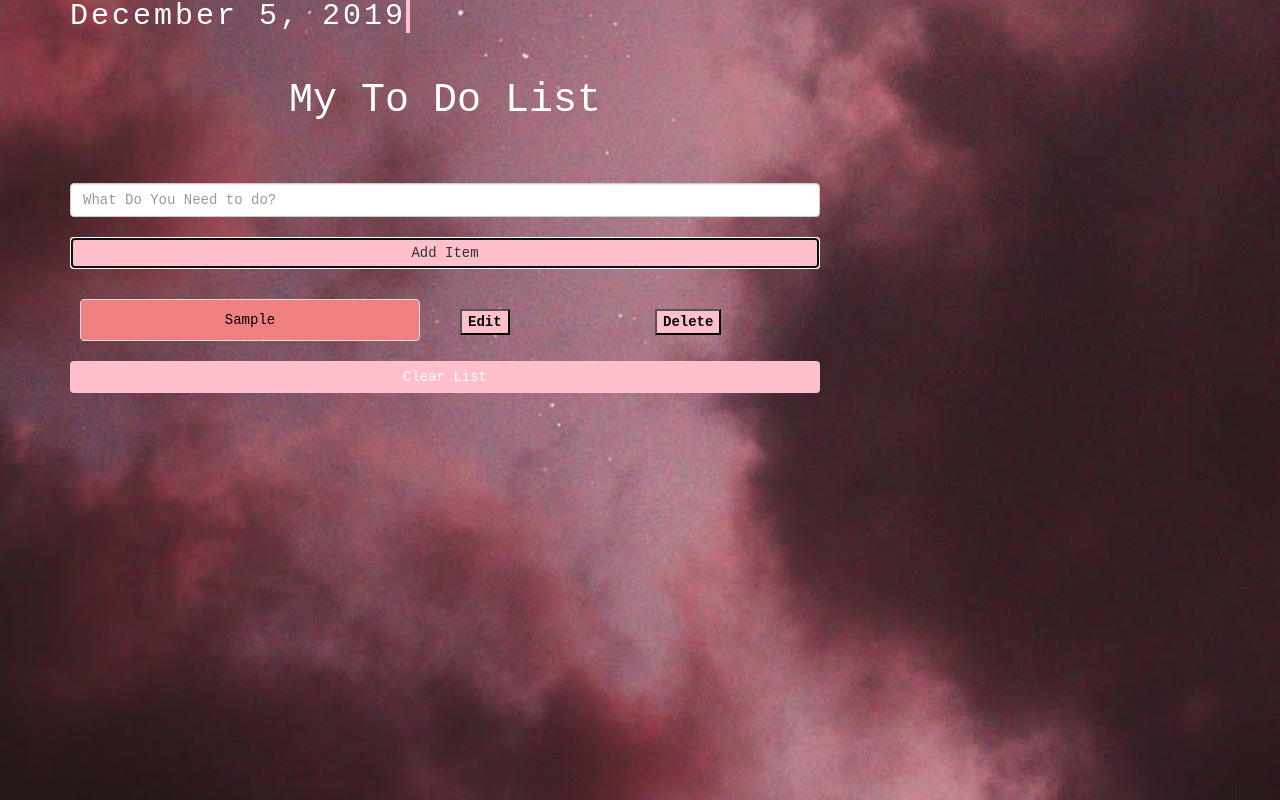
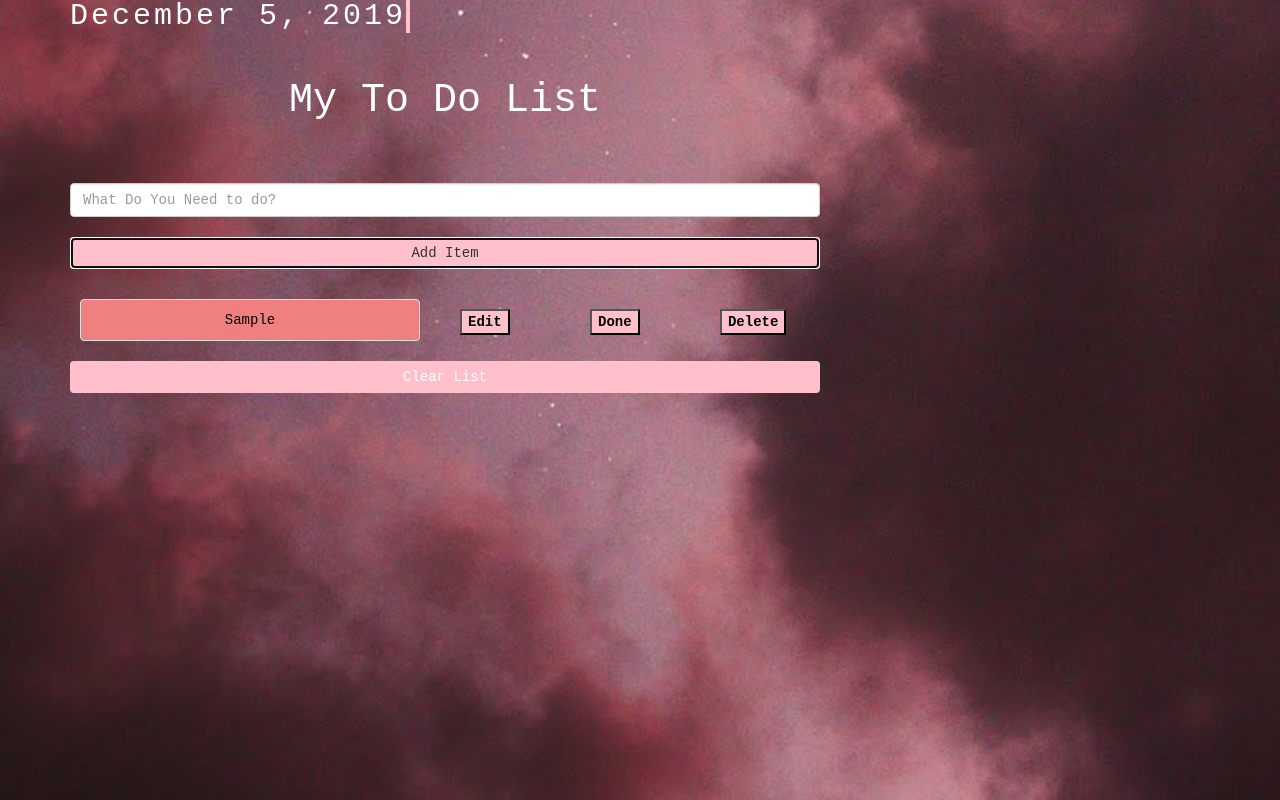
Before and after one commit to JasmineBreeze/ReactToDoApp, a React (Create React App) app: page / in a window 1280 px wide. Both pictures are taken after typing "Sample" into the empty fields and a click on the button "Add Item". Built offline with nearby package versions, Linux system fonts and the light colour scheme.

Commit message:
Added Done button and functionaility

```diff
--- a/src/Components/List.js
+++ b/src/Components/List.js
@@ -22,7 +22,6 @@ class List extends Component {
         })
     }
 
-    onDelete =
 
     render() {
         return (
--- a/src/Components/ToDoItem.js
+++ b/src/Components/ToDoItem.js
@@ -3,19 +3,33 @@ import React, { Component } from "react"
 
 export default class ToDoItem
     extends Component {
+          constructor(props){
+            super(props);
+            this.state = { color: ''};
+            this.changeColor = this.changeColor.bind(this);
+          }
+
+          changeColor() {
+            this.setState({ color: 'green' });
+          }
+
     render() {
         const { title, handleDelete, handleEdit } = this.props
         return (
             <div className="row">
                 <div className="col-6 col-sm-6 col-xs-6">
-                    <p className="list-group-item">{title}</p>
+                    <p style={{background: this.state.color}} className="list-group-item">{title}</p>
                 </div>
-                <div className="buttons col-3 col-sm-3 col-xs-3">
+                <div className="buttons col-2 col-sm-2 col-xs-2">
                     <button onClick={handleEdit} type="button">Edit
                 </button>  </div>
-                <div className="buttons col-3 col-sm-3 col-xs-3" >
+                <div className="buttons col-2 col-sm-2 col-xs-2" >
+                    <button onClick={this.changeColor} type="button">Done</button>
+                </div>
+                <div className="buttons col-2 col-sm-2 col-xs-2" >
                     <button onClick={handleDelete} type="button">Delete</button>
                 </div>
+
             </div>
         );
     }
```
